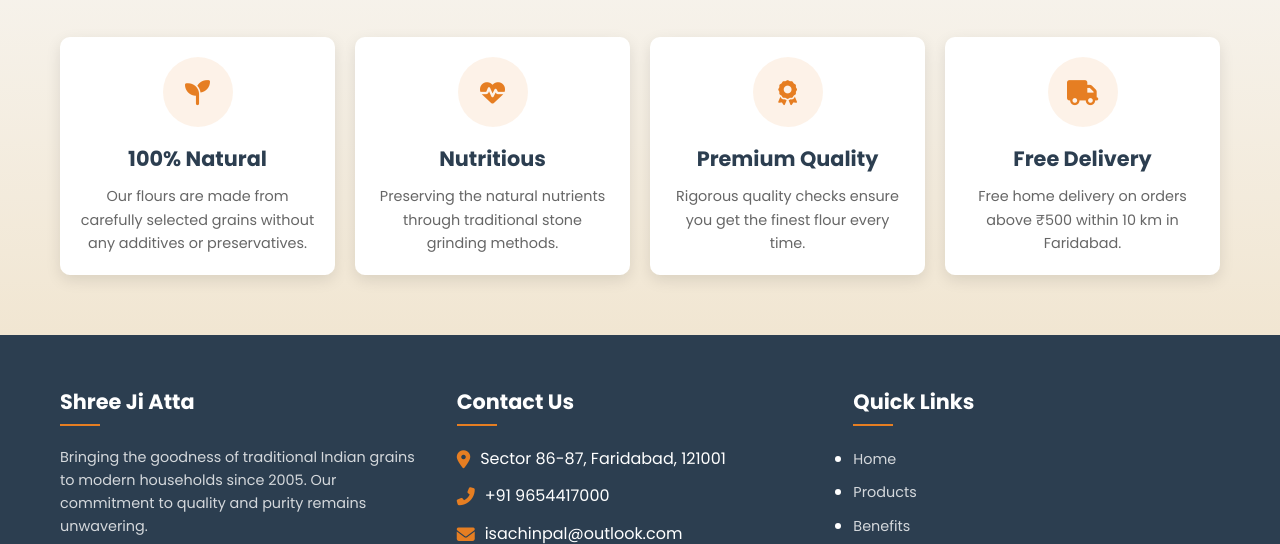
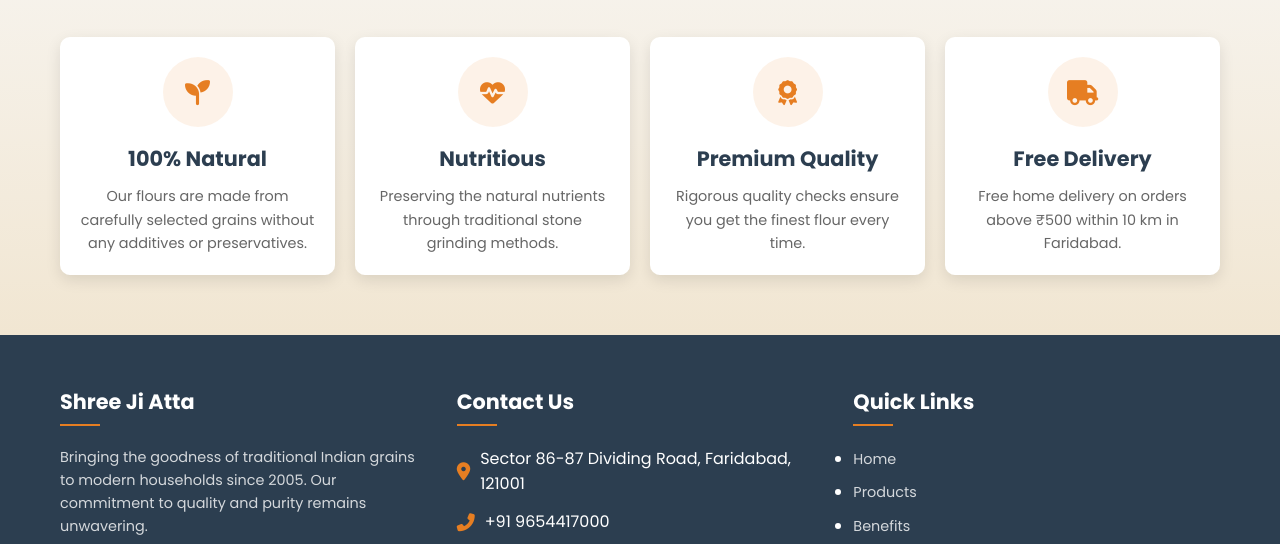
Before and after one commit to Isachinpal123/ShreeJiAtta, a plain HTML site: page index.html in a window 1280 px wide. Shown: the part 1970-2514 px from the top of the page. Drawn offline with nearby package versions, Linux system fonts and the light colour scheme.

Commit message:
Update index.html

```diff
--- a/index.html
+++ b/index.html
@@ -1337,7 +1337,7 @@
                     <ul class="contact-info">
                         <li itemprop="address" itemscope itemtype="http://schema.org/PostalAddress">
                             <i class="fas fa-map-marker-alt"></i>
-                            <span><span itemprop="streetAddress">Sector 86-87</span>, <span itemprop="addressLocality">Faridabad</span>, <span itemprop="postalCode">121001</span></span>
+                            <span><span itemprop="streetAddress">Sector 86-87 Dividing Road</span>, <span itemprop="addressLocality">Faridabad</span>, <span itemprop="postalCode">121001</span></span>
                         </li>
                         <li itemprop="telephone">
                             <i class="fas fa-phone-alt"></i>
```
